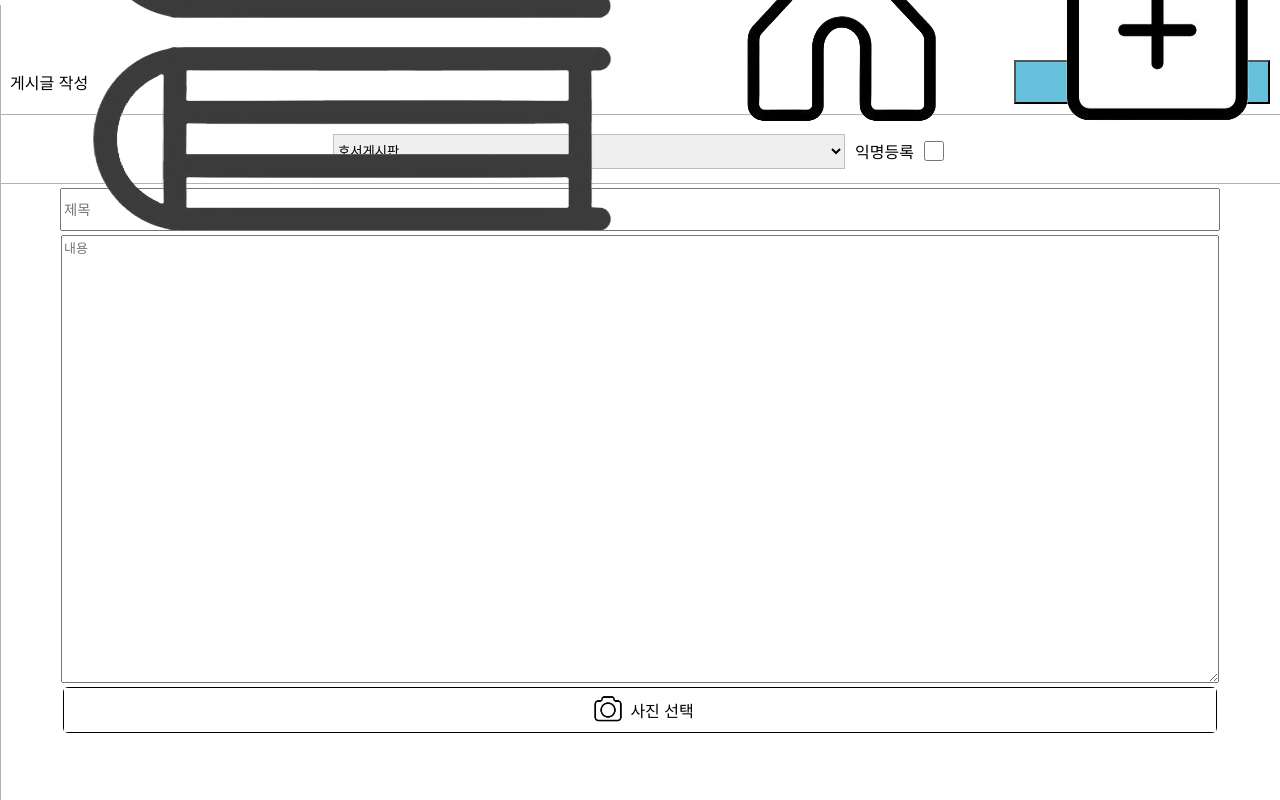
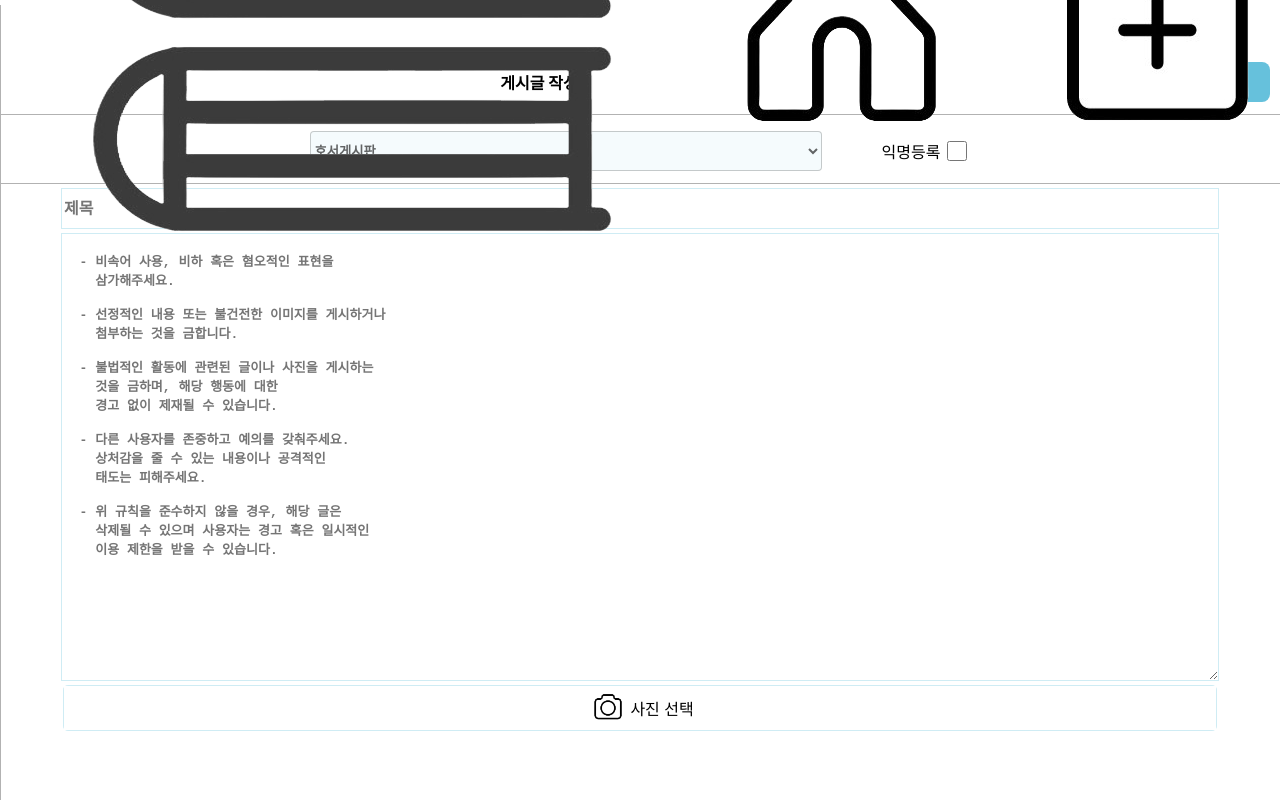
Before and after one commit to frost-ix/Horizon_Front, a React (Create React App) app: page /post in a window 1280 px wide. Built offline with nearby package versions, Linux system fonts and the light colour scheme.

Commit message:
2024-01-30

```diff
--- a/package.json
+++ b/package.json
@@ -11,6 +11,7 @@
     "@types/react": "^18.2.48",
     "@types/react-dom": "^18.2.18",
     "axios": "^1.6.5",
+    "http-proxy-middleware": "^2.0.6",
     "react": "^18.2.0",
     "react-dom": "^18.2.0",
     "react-router-dom": "^6.21.3",
--- a/src/front/Body/Body.tsx
+++ b/src/front/Body/Body.tsx
@@ -4,6 +4,7 @@ import './Body.css';
 
 import Main from '../Main/Main';
 import Post from '../Main/Board/Post';
+import OneBoard from '../Main/Board/OneBoard';
 
 function Body() {
   return (
@@ -11,6 +12,8 @@ function Body() {
             <Routes>
                 <Route path='/' element={<Main/>}/>
                 <Route path='/post' element={<Post/>}/>
+                <Route path='/oneboard' element={<OneBoard/>}/>
+
                 <Route path='/account' element={<Main/>}/>
                 <Route path='/book' element={<Main/>}/>
             </Routes>
--- a/src/front/Header/Header.tsx
+++ b/src/front/Header/Header.tsx
@@ -15,7 +15,8 @@ function Header() {
         setDisplayLine(!displayLine);
     };
     const AccountClick = () => {
-        navigate('/account')
+        // navigate('/account')
+        // alert("기능 준비 중")
         setAcc(true);setBoo(false);setHom(false);setPos(false);
     };
     const PostClick = () => {
@@ -31,7 +32,8 @@ function Header() {
         alert("기능 준비 중")
     };
     const BookClick = () => {
-        navigate('/book')
+        // navigate('/book')
+        // alert("기능 준비 중")
         setAcc(false);setBoo(true);setHom(false);setPos(false)
     };
 
--- /dev/null
+++ b/src/front/Main/Board/OneBoard.tsx
@@ -0,0 +1,17 @@
+import React from 'react';
+import { useLocation } from 'react-router-dom';
+
+import './OneBoard.css';
+
+function OneBoard() {
+    const { state } = useLocation();
+    const boardNum:number|string = state ? state : 'null';
+
+  return (
+    <div className="OneBoard">
+        {boardNum}번 게시물
+    </div>
+  );
+}
+
+export default OneBoard;
--- a/src/front/Main/Board/Post.css
+++ b/src/front/Main/Board/Post.css
@@ -34,45 +34,76 @@
     border-bottom: 1px solid rgb(0,0,0,0.3);
     /* border-top: 1px solid rgb(0,0,0,0.3); */
 }
+
+.post-bar-two{
+    width: 100%;
+    height: 6%;
+    display: flex;
+    flex-direction: row;
+    align-items: center;
+    justify-content: center;
+    padding-bottom: 10px;
+    padding-top: 10px;
+    border-bottom: 1px solid rgb(0,0,0,0.3);
+}
+
 .post-submit{
-    width: 20%;
-    height: 100%;
+    width: 15%;
+    height: 90%;
     margin-left: auto;
     margin-right: 10px;
+
+    border:0;
+    border-radius: 0.5em;
+    font-size: 100%;
+    font-weight: bold;
+    color:#ffffff;
 
     background-color: #66c1dc;
 }
 .post-p{
-    margin-right: auto;
-    margin-left: 10px;
+    /* margin-right: auto; */
+    margin-left: auto;
+    font-weight: bold;
 }
 
 .post-category{
     width: 40%;
-    height: 80%;
+    height: 90%;
     margin-right: 10px;
 
     border: 1px solid rgb(0,0,0,0.2);
     border-radius: 0;
-    color: black;
+    border-radius: 0.3em;
+    color: rgb(0,0,0,0.6);
+    background-color: #66c1dc10;
+    font-weight: bold;
+    margin-right: 60px;
 }
 .post-check{
     width: 20px;
     height: 20px;
-    margin-left: 10px;
+    margin-left: 7px;
 }
 
 
 .post-title{
     width: 90%;
     height: 5%;
-    font-size: 90%;
+    font-size: 100%;
+    font-weight: bold;
+
+    border: 1px solid #66c1dc50;
+    /* border :0; */
 }
 
 .post-content{
     width: 90%;
     height: 60%;
     font-size: 100%;
+    font-weight: bold;
+    border: 1px solid #66c1dc50;
+    /* border :0; */
 }
 
 /* .post-file{
@@ -86,7 +117,7 @@
     display: flex;
     align-items: center;
     justify-content: center;
-    border: 1px solid #000000;
+    border: 1px solid #66c1dc50;
     border-radius: .30em;
     cursor: pointer;
 }
--- a/src/front/Main/Board/Post.tsx
+++ b/src/front/Main/Board/Post.tsx
@@ -5,6 +5,28 @@ import axios, { AxiosResponse } from 'axios';
 function Post() {
   const [isChecked, setIsChecked] = useState<boolean>(false);
   const [imgName, setImgName] = useState<string>("사진 선택")
+
+  const postMassage:string=
+  `
+  - 비속어 사용, 비하 혹은 혐오적인 표현을
+    삼가해주세요.
+
+  - 선정적인 내용 또는 불건전한 이미지를 게시하거나
+    첨부하는 것을 금합니다.
+
+  - 불법적인 활동에 관련된 글이나 사진을 게시하는
+    것을 금하며, 해당 행동에 대한
+    경고 없이 제재될 수 있습니다.
+
+  - 다른 사용자를 존중하고 예의를 갖춰주세요.
+    상처감을 줄 수 있는 내용이나 공격적인
+    태도는 피해주세요.
+
+  - 위 규칙을 준수하지 않을 경우, 해당 글은
+    삭제될 수 있으며 사용자는 경고 혹은 일시적인
+    이용 제한을 받을 수 있습니다.
+  `;
+
 
   const changeImg = (e:any)=>{
     setImgName(e.target.files[0].name);
@@ -22,7 +44,7 @@ function Post() {
     const content:string = form.elements.content.value;
     const boardImageMetaData: Blob | null = form.elements.boardImageMetaData.files[0];
 
-    console.log(title, category, content, boardImageMetaData, isChecked);
+    // console.log(title, category, content, boardImageMetaData, isChecked);
 
     const formData:any = new FormData();
     formData.append("title", title);
@@ -31,20 +53,28 @@ function Post() {
     formData.append("content", content);
     formData.append("boardImageMetaData", boardImageMetaData);
 
-    // try {
-    //   const response: AxiosResponse<any> = await axios.post('백엔드링크', formData, {
-    //     headers: {'Content-Type': 'multipart/form-data'},})
-    //   if(response.status === 200)
-    //   {
-    //     alert("게시물 작성 성공")
-    //   }else{
-    //     alert("게시물 작성 실패")
-    //   }
-    // } catch (error) {
-    //   console.error('Error fetching data:', error);
-    // } finally {
-    //   // alert("실패!")
-    // }
+
+    console.log(formData)
+    console.log(formData.get("title"));
+    console.log(formData.get("category"));
+    console.log(formData.get("content"));
+    console.log(formData.get("boardImageMetaData"));
+
+
+    try {
+      const response: AxiosResponse<any> = await axios.post('/mynode/form', formData, {
+        headers: {'Content-Type': 'multipart/form-data'},})
+      if(response.status === 200)
+      {
+        alert("게시물 작성 성공")
+      }else{
+        alert("게시물 작성 실패")
+      }
+    } catch (error) {
+      console.error('Error fetching data:', error);
+    } finally {
+      // alert("실패!")
+    }
 
   }
 
@@ -55,7 +85,7 @@ function Post() {
             <p className="post-p">게시글 작성</p> <input type='submit' className='post-submit' value="등록"/>
           </div>
 
-          <div className="post-bar">
+          <div className="post-bar-two">
             <select name="category" className='post-category'>
                 <option value="hoseo">호서게시판</option>
                 <option value="qna">QnA게시판</option>
@@ -66,7 +96,7 @@ function Post() {
           </div>
 
           <input type='text' name="title" className='post-title' placeholder="제목" required/>
-          <textarea name="content" className='post-content' placeholder="내용" required/>
+          <textarea name="content" className='post-content' placeholder={postMassage} required/>
           {/* <input type='file' className='post-file' name="boardImageMetaData"/> */}
 
           <div className="filebox">
```
Also changed, not shown: src/front/Main/Board/BoardList.tsx (+34 -29 lines), src/front/Main/Board/OneBoard.css (added), 출처.txt, 1 other file (tests, documents, lock files or other folders).
